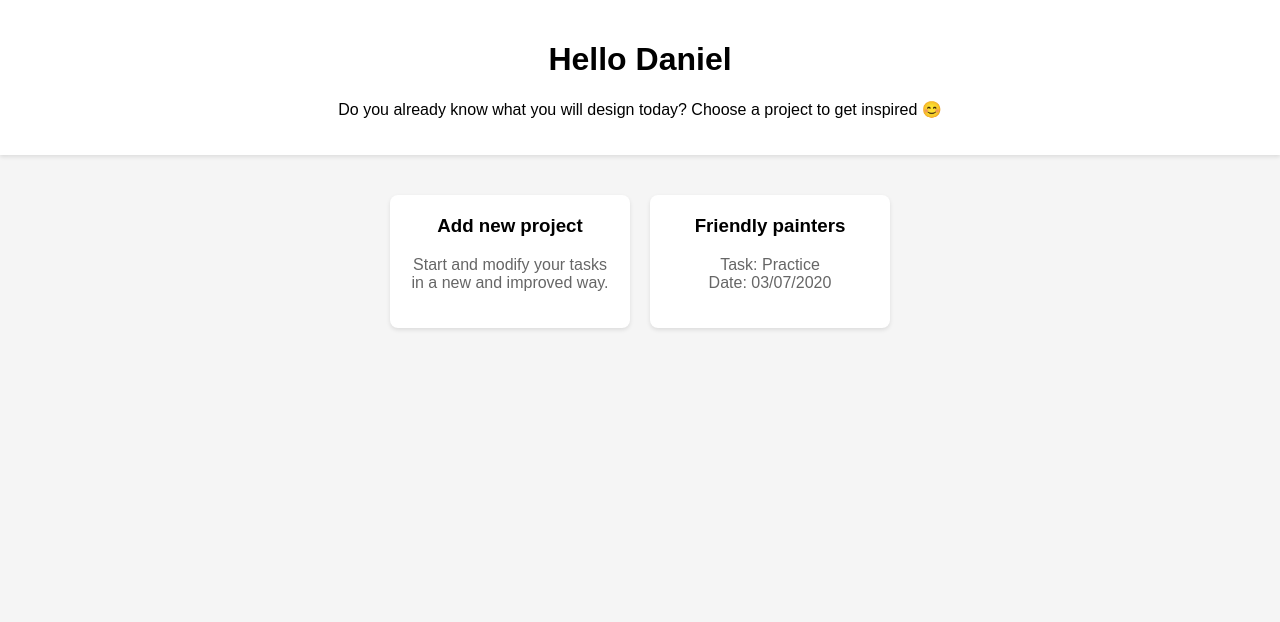
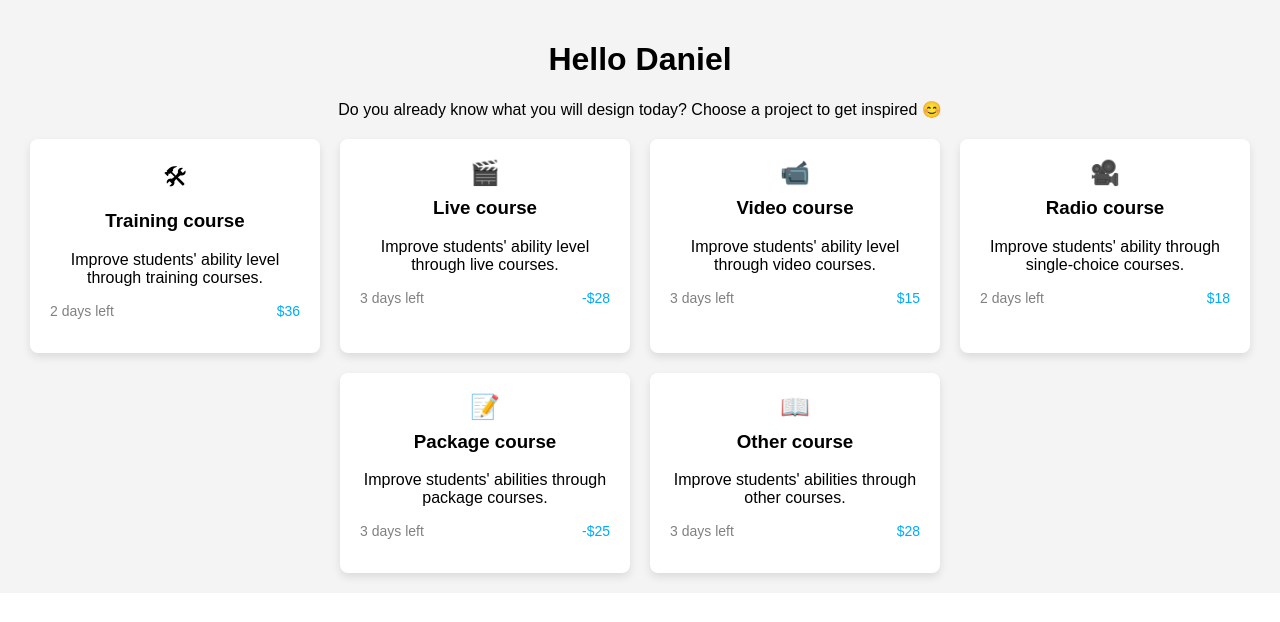
Before and after one commit to sum37/Shaart, a React (Create React App) app: page /dashboard in a window 1280 px wide. Shown: the top 622 px of the page. Built offline with nearby package versions, Linux system fonts and the light colour scheme; sample sign-in values are in the browser's storage.

Commit message:
feat: change ui

```diff
--- a/src/DashboardPage.css
+++ b/src/DashboardPage.css
@@ -1,46 +1,52 @@
-body {
+.dashboard-page {
     font-family: Arial, sans-serif;
-    margin: 0;
-    padding: 0;
-    box-sizing: border-box;
-  }
-
-  .dashboard-page {
-    text-align: center;
-    background-color: #f5f5f5;
-    min-height: 100vh;
-    display: flex;
-    flex-direction: column;
+    padding: 20px;
+    background-color: #f4f4f4;
   }
 
   .dashboard-header {
-    background-color: #fff;
-    padding: 20px;
-    box-shadow: 0 2px 4px rgba(0, 0, 0, 0.1);
+    text-align: center;
     margin-bottom: 20px;
   }
 
   .card-container {
     display: flex;
     flex-wrap: wrap;
+    gap: 20px;
     justify-content: center;
-    gap: 20px;
-    padding: 20px;
   }
 
   .card {
-    background-color: #fff;
+    background-color: white;
+    border-radius: 8px;
     padding: 20px;
-    border-radius: 8px;
-    box-shadow: 0 2px 4px rgba(0, 0, 0, 0.1);
-    width: 200px;
+    box-shadow: 0 4px 8px rgba(0, 0, 0, 0.1);
+    width: 250px;
     cursor: pointer;
+    transition: transform 0.2s;
+  }
+
+  .card:hover {
+    transform: translateY(-10px);
+  }
+
+  .card-icon {
+    font-size: 24px;
+    margin-bottom: 10px;
   }
 
   .card h3 {
     margin-top: 0;
   }
 
-  .card p {
-    color: #666;
+  .card-footer {
+    display: flex;
+    justify-content: space-between;
+    align-items: center;
+    font-size: 14px;
+    color: gray;
   }
+
+  .price {
+    color: #00aaff; /* Adjust color as needed */
+  }
--- a/src/DashboardPage.js
+++ b/src/DashboardPage.js
@@ -18,12 +18,40 @@ const DashboardPage = () => {
       <main>
         <div className="card-container">
           <div className="card" onClick={handleCardClick}>
-            <h3>Add new project</h3>
-            <p>Start and modify your tasks in a new and improved way.</p>
+            <div className="card-icon">&#128736;</div> {/* Placeholder for an icon */}
+            <h3>Training course</h3>
+            <p>Improve students' ability level through training courses.</p>
+            <p className="card-footer"><span>2 days left</span> <span className="price">$36</span></p>
           </div>
           <div className="card" onClick={handleCardClick}>
-            <h3>Friendly painters</h3>
-            <p>Task: Practice<br />Date: 03/07/2020</p>
+            <div className="card-icon">&#127916;</div>
+            <h3>Live course</h3>
+            <p>Improve students' ability level through live courses.</p>
+            <p className="card-footer"><span>3 days left</span> <span className="price">-$28</span></p>
+          </div>
+          <div className="card" onClick={handleCardClick}>
+            <div className="card-icon">&#128249;</div>
+            <h3>Video course</h3>
+            <p>Improve students' ability level through video courses.</p>
+            <p className="card-footer"><span>3 days left</span> <span className="price">$15</span></p>
+          </div>
+          <div className="card" onClick={handleCardClick}>
+            <div className="card-icon">&#127909;</div>
+            <h3>Radio course</h3>
+            <p>Improve students' ability through single-choice courses.</p>
+            <p className="card-footer"><span>2 days left</span> <span className="price">$18</span></p>
+          </div>
+          <div className="card" onClick={handleCardClick}>
+            <div className="card-icon">&#128221;</div>
+            <h3>Package course</h3>
+            <p>Improve students' abilities through package courses.</p>
+            <p className="card-footer"><span>3 days left</span> <span className="price">-$25</span></p>
+          </div>
+          <div className="card" onClick={handleCardClick}>
+            <div className="card-icon">&#128214;</div>
+            <h3>Other course</h3>
+            <p>Improve students' abilities through other courses.</p>
+            <p className="card-footer"><span>3 days left</span> <span className="price">$28</span></p>
           </div>
           {/* Add more cards as needed */}
         </div>
```
